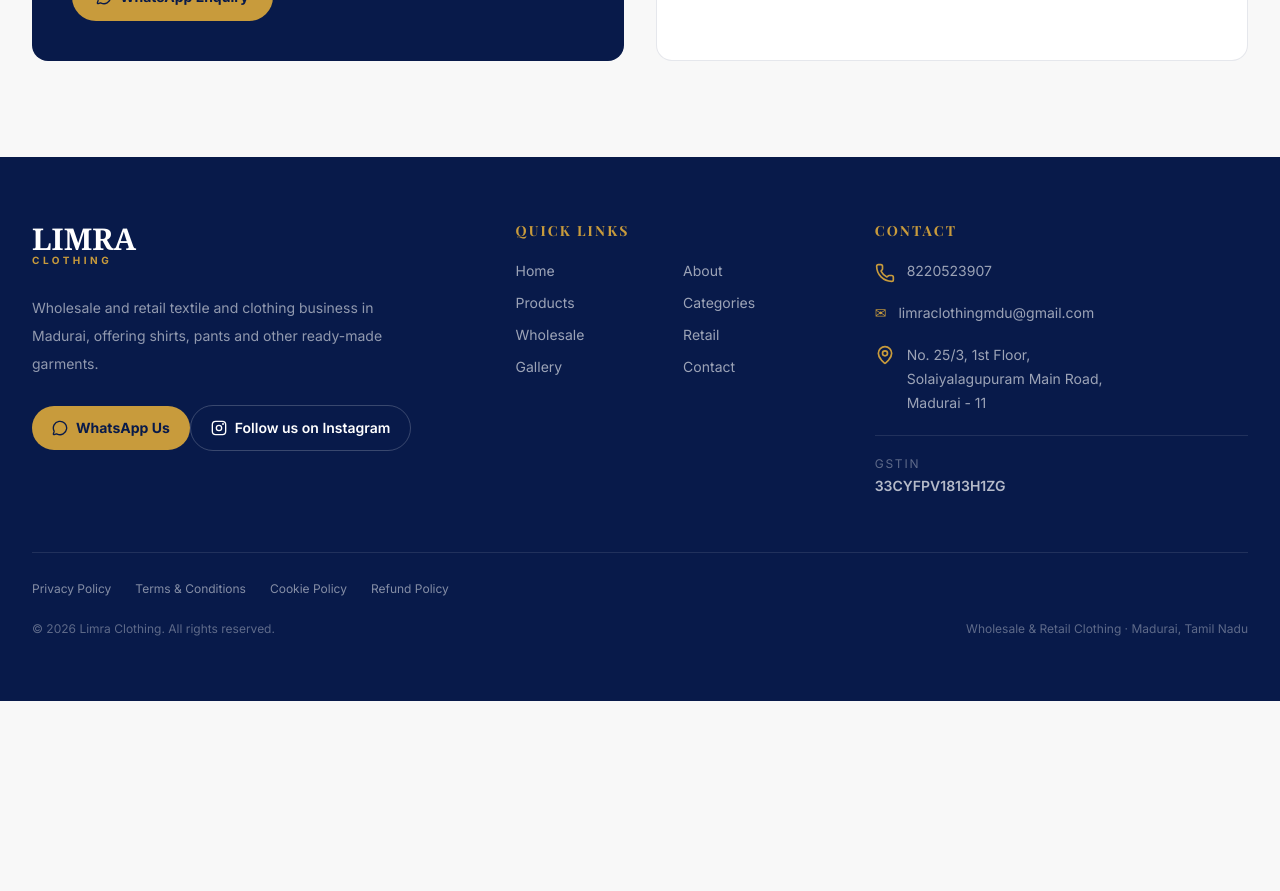
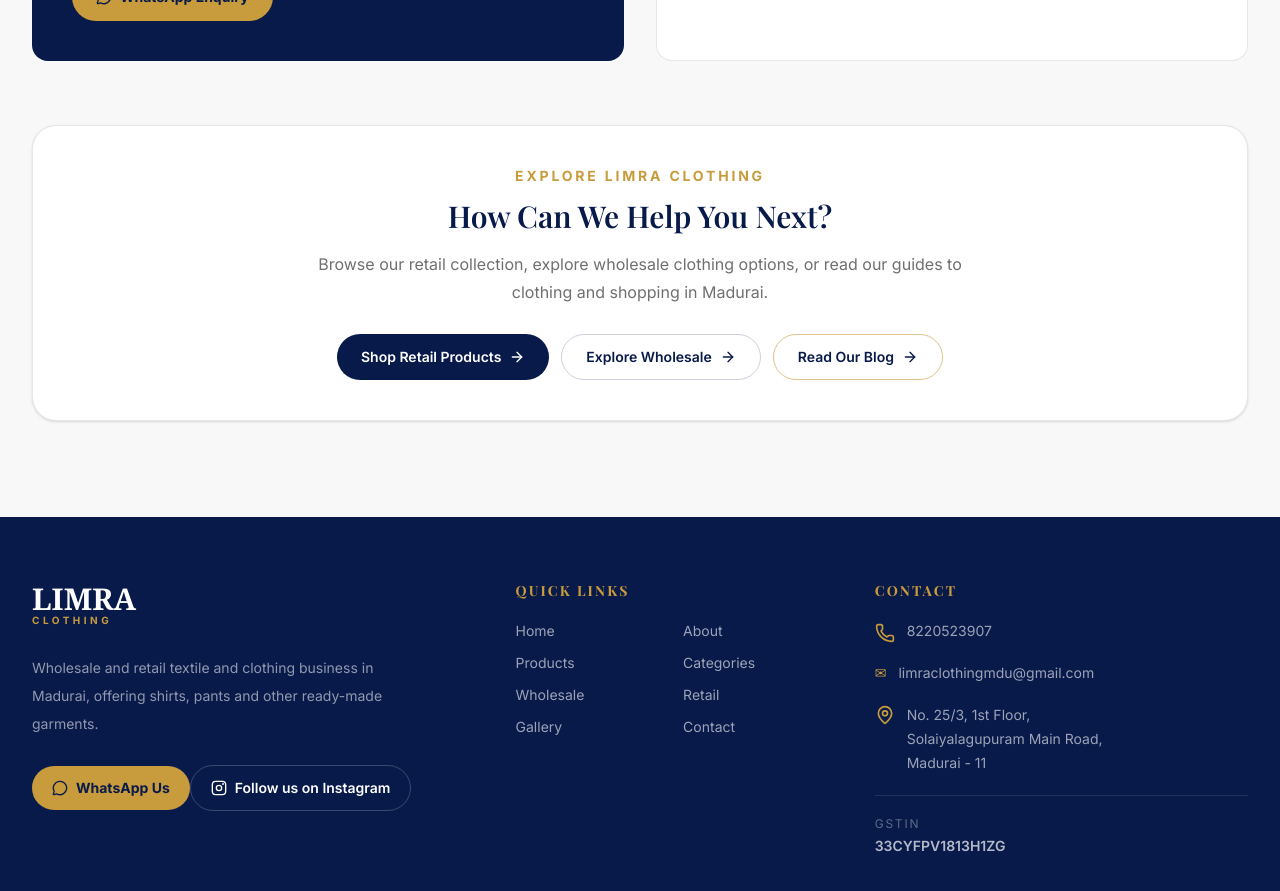
Before and after one commit to limraclothingmdu/limra-clothing, a Next.js app: page /contact in a window 1280 px wide. Shown: the part 1420-2311 px from the top of the page. Before the commit the page ends 2121 px from the top, so only its background shows below. Built offline with nearby package versions, Linux system fonts and the light colour scheme; no server answers; a web font is replaced by a local one.

Commit message:
Add internal navigation CTAs to contact and retail pages

```diff
--- a/app/contact/page.tsx
+++ b/app/contact/page.tsx
@@ -256,7 +256,58 @@
                 </a>
               </div>
             </div>
+
           </div>
+
+          {/* Explore More from Limra */}
+          <section
+            aria-labelledby="contact-next-steps"
+            className="mt-16 rounded-3xl border border-[#081A4A]/10 bg-white p-8 shadow-sm sm:p-10"
+          >
+            <div className="mx-auto max-w-2xl text-center">
+              <p className="text-sm font-bold uppercase tracking-[0.2em] text-[#C89B3C]">
+                Explore Limra Clothing
+              </p>
+
+              <h2
+                id="contact-next-steps"
+                className="mt-3 font-serif text-2xl font-semibold text-[#081A4A] sm:text-3xl"
+              >
+                How Can We Help You Next?
+              </h2>
+
+              <p className="mt-4 text-sm leading-7 text-[#222]/65 sm:text-base">
+                Browse our retail collection, explore wholesale clothing
+                options, or read our guides to clothing and shopping in Madurai.
+              </p>
+
+              <div className="mt-7 flex flex-col justify-center gap-3 sm:flex-row sm:flex-wrap">
+                <Link
+                  href="/retail/products"
+                  className="inline-flex items-center justify-center gap-2 rounded-full bg-[#081A4A] px-6 py-3 text-sm font-semibold text-white transition-colors hover:bg-[#10285f]"
+                >
+                  Shop Retail Products
+                  <ArrowRight className="h-4 w-4" />
+                </Link>
+
+                <Link
+                  href="/wholesale"
+                  className="inline-flex items-center justify-center gap-2 rounded-full border border-[#081A4A]/20 px-6 py-3 text-sm font-semibold text-[#081A4A] transition-colors hover:bg-[#081A4A]/5"
+                >
+                  Explore Wholesale
+                  <ArrowRight className="h-4 w-4" />
+                </Link>
+
+                <Link
+                  href="/blog"
+                  className="inline-flex items-center justify-center gap-2 rounded-full border border-[#C89B3C]/60 px-6 py-3 text-sm font-semibold text-[#081A4A] transition-colors hover:bg-[#C89B3C]/10"
+                >
+                  Read Our Blog
+                  <ArrowRight className="h-4 w-4" />
+                </Link>
+              </div>
+            </div>
+          </section>
         </div>
       </section>
     </main>
--- a/app/retail/products/page.tsx
+++ b/app/retail/products/page.tsx
@@ -238,9 +238,61 @@
                 <ArrowRight className="h-4 w-4" />
               </Link>
             </div>
+
           )}
+
+          {/* Explore More */}
+          <section
+            aria-labelledby="retail-next-steps"
+            className="mt-16 rounded-3xl border border-[#081A4A]/10 bg-white p-8 shadow-sm sm:p-10"
+          >
+            <div className="mx-auto max-w-2xl text-center">
+              <p className="text-sm font-bold uppercase tracking-[0.2em] text-[#C89B3C]">
+                More from Limra Clothing
+              </p>
+
+              <h2
+                id="retail-next-steps"
+                className="mt-3 font-serif text-2xl font-semibold text-[#081A4A] sm:text-3xl"
+              >
+                Find the Right Clothing for Your Needs
+              </h2>
+
+              <p className="mt-4 text-sm leading-7 text-[#222]/65 sm:text-base">
+                Explore our retail collection, learn about our wholesale
+                garment supply, or contact our team for product enquiries.
+              </p>
+
+              <div className="mt-7 flex flex-col justify-center gap-3 sm:flex-row sm:flex-wrap">
+                <Link
+                  href="/retail"
+                  className="inline-flex items-center justify-center gap-2 rounded-full bg-[#081A4A] px-6 py-3 text-sm font-semibold text-white transition-colors hover:bg-[#10285f]"
+                >
+                  Explore Retail
+                  <ArrowRight className="h-4 w-4" />
+                </Link>
+
+                <Link
+                  href="/wholesale"
+                  className="inline-flex items-center justify-center gap-2 rounded-full border border-[#081A4A]/20 px-6 py-3 text-sm font-semibold text-[#081A4A] transition-colors hover:bg-[#081A4A]/5"
+                >
+                  Wholesale Garments
+                  <ArrowRight className="h-4 w-4" />
+                </Link>
+
+                <Link
+                  href="/contact"
+                  className="inline-flex items-center justify-center gap-2 rounded-full border border-[#C89B3C]/60 px-6 py-3 text-sm font-semibold text-[#081A4A] transition-colors hover:bg-[#C89B3C]/10"
+                >
+                  Contact Limra
+                  <ArrowRight className="h-4 w-4" />
+                </Link>
+              </div>
+            </div>
+          </section>
         </div>
       </section>
     </main>
+
   );
 }
```
